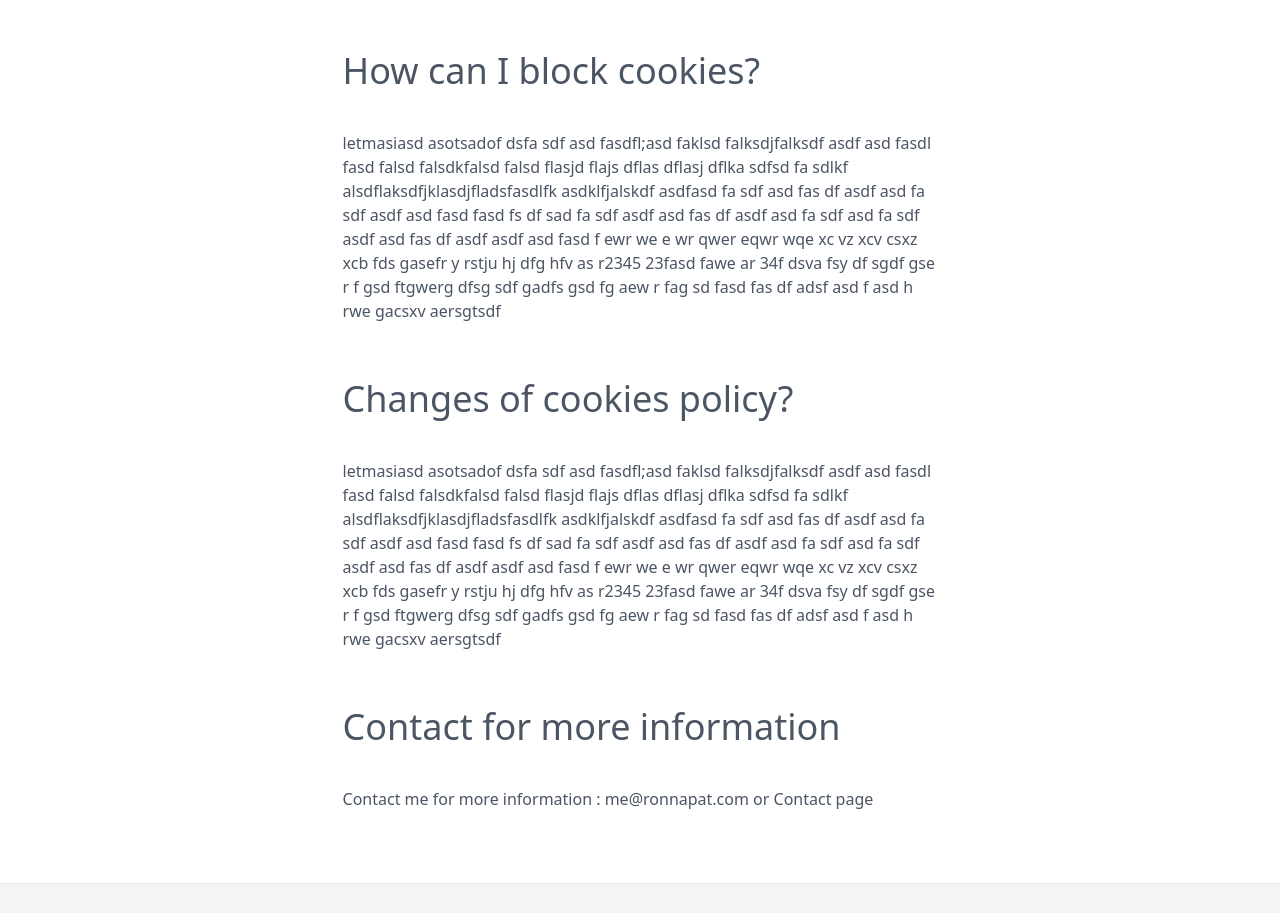
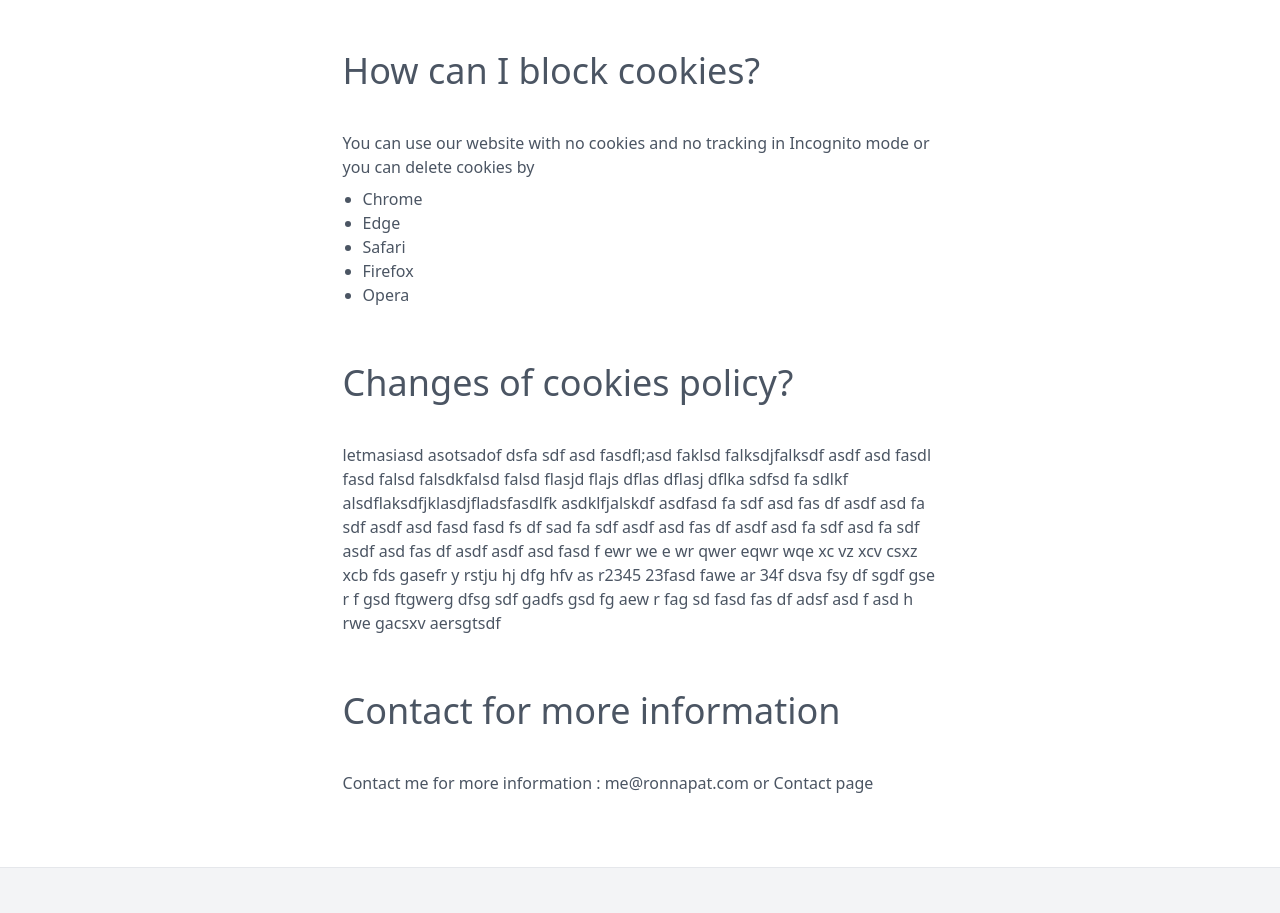
Before and after one commit to ronnapatp/ronnapat.com, a Next.js app: page /en-us/cookie in a window 1280 px wide. Shown: the part 1440-2353 px from the top of the page. Built offline with nearby package versions, Linux system fonts and the light colour scheme; no server answers.

Commit message:
Update cookie policy

```diff
--- a/components/cookie.js
+++ b/components/cookie.js
@@ -79,7 +79,14 @@ export default function () {
                         </a>
                     </h2>
                     <p className="mt-10">
-                        letmasiasd asotsadof dsfa sdf asd fasdfl;asd faklsd falksdjfalksdf asdf asd fasdl fasd falsd falsdkfalsd falsd flasjd flajs dflas dflasj dflka sdfsd fa sdlkf alsdflaksdfjklasdjfladsfasdlfk asdklfjalskdf asdfasd fa sdf asd fas df asdf asd fa sdf asdf asd fasd fasd fs df sad fa sdf asdf asd fas df asdf asd fa sdf asd fa sdf asdf asd fas df asdf asdf asd fasd f ewr we e wr qwer eqwr wqe xc vz xcv csxz xcb fds gasefr y rstju hj dfg hfv as r2345 23fasd fawe ar 34f dsva fsy df sgdf gse r f gsd ftgwerg dfsg sdf gadfs gsd fg aew r fag sd fasd fas df adsf asd f asd h rwe gacsxv aersgtsdf
+                        You can use our website with no cookies and no tracking in <a href="https://support.google.com/chrome/answer/95464?hl=en&co=GENIE.Platform%3DDesktop" target="_blank">Incognito mode</a> or you can delete cookies by
+                        <ul className="list-disc ml-5 mt-2">
+                            <li><a href="https://support.google.com/chrome/answer/95647?hl=en&co=GENIE.Platform=Desktop" target='_blank'>Chrome</a></li>
+                            <li><a href="https://support.microsoft.com/en-us/microsoft-edge/delete-cookies-in-microsoft-edge-63947406-40ac-c3b8-57b9-2a946a29ae09" target='_blank'>Edge</a></li>
+                            <li><a href="https://support.apple.com/en-us/HT201265" target='_blank'>Safari</a></li>
+                            <li><a href="https://support.mozilla.org/en-US/kb/clear-cookies-and-site-data-firefox" target='_blank'>Firefox</a></li>
+                            <li><a href="https://www.opera.com/use-cases/clean-browser-and-remove-trackers" target='_blank'>Opera</a></li>
+                        </ul>
                     </p>
                 </div>
                 <div className="mt-14" id='changes-of-cookies-policy'>
```
